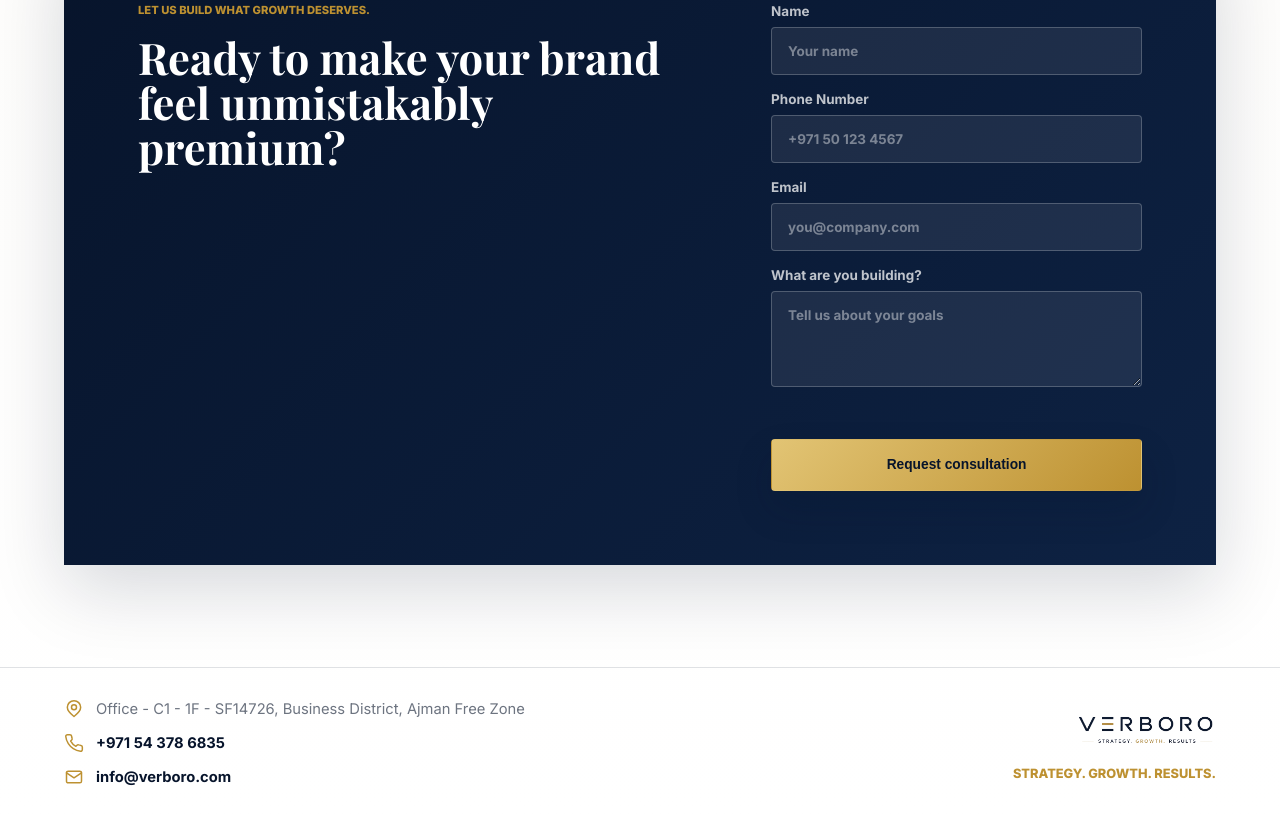
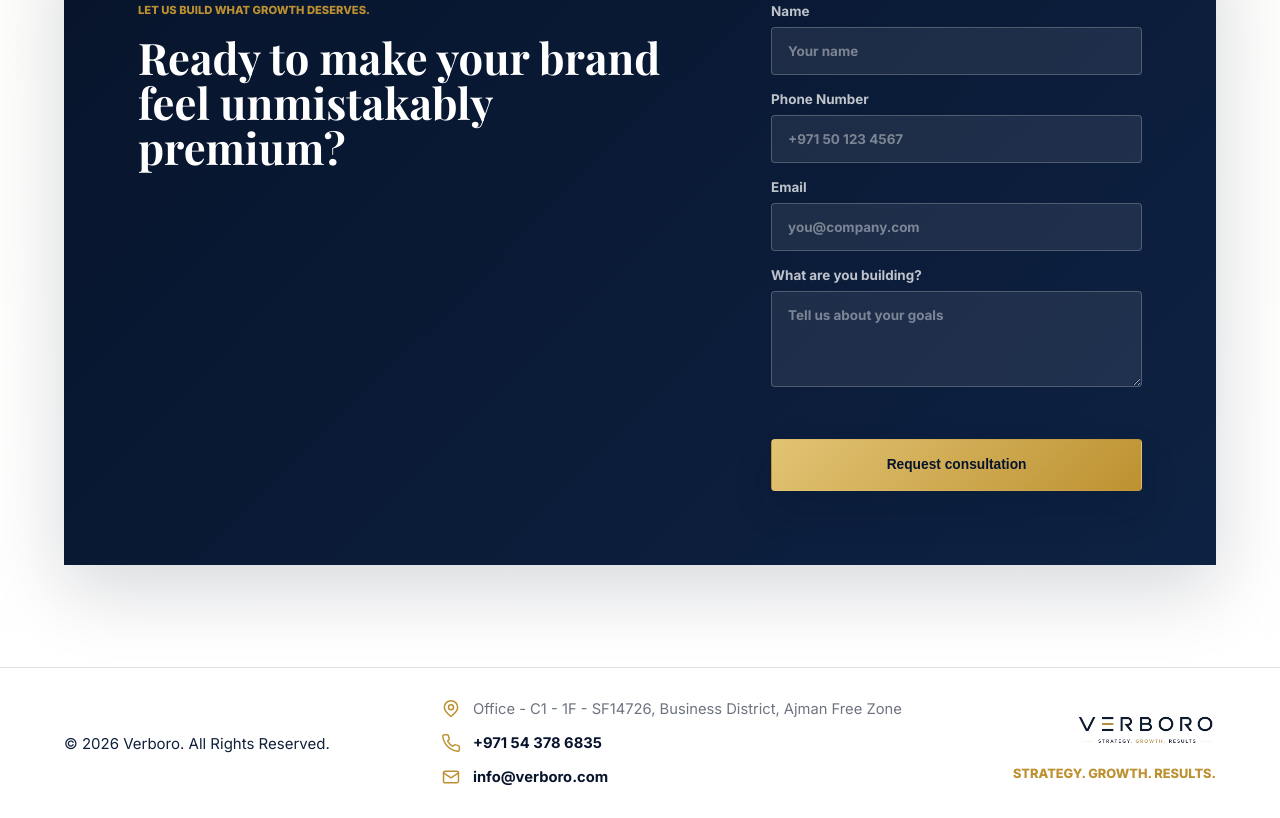
Before and after one commit to arfaazishan/verboro-website, a website: page index.html in a window 1280 px wide. Shown: the part 3729-4547 px from the top of the page. Drawn offline with nearby package versions, Linux system fonts and the light colour scheme.

Commit message:
Update index.html

```diff
--- a/index.html
+++ b/index.html
@@ -285,6 +285,9 @@
           <span>info@verboro.com</span>
         </a>
       </address>
+      <div class="copyright-footer">
+  © 2026 Verboro. All Rights Reserved.
+</div>
     </footer>
 
     <script src="script.js"></script>
```
